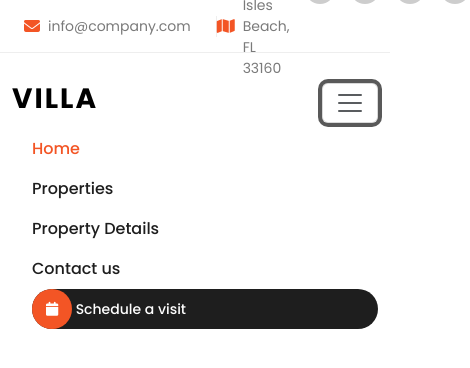
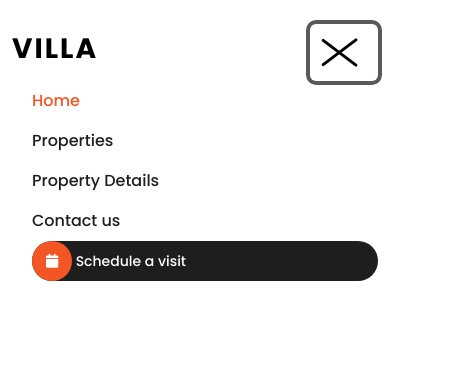
Before and after one commit to mostafa93sh/responsive-villa-agency, a plain HTML site: page index.html in a window 390 px wide. Both pictures are taken after a click on the button "Toggle navigation". Shown: the whole page, 470 px wide, since content can reach past the window. Drawn offline with Linux system fonts and the light colour scheme.

Commit message:
add humberger menu in medium device and small device

```diff
--- a/css/style.css
+++ b/css/style.css
@@ -1,6 +1,7 @@
 * {
   padding: 0;
   margin: 0;
+  transition: 0.5s;
 }
 body {
   font-family: "Poppins", sans-serif;
@@ -47,6 +48,11 @@ body {
 .sub-nav .social-icons .icon i {
   color: white;
 }
+@media screen and (max-width: 768px) {
+  .sub-nav {
+    display: none;
+  }
+}
 
 /* ///////////////////////////////////////////// */
 /* navbar style ///////////////////////////////// */
@@ -83,6 +89,9 @@ nav .container-fluid a h1 {
   padding-right: 15px;
   margin-right: 0;
 }
+#navbarNav ul li:last-child a:hover {
+  color: #f35525 !important;
+}
 #navbarNav ul li:last-child i {
   background-color: #f35525;
   width: 40px;
@@ -91,3 +100,38 @@ nav .container-fluid a h1 {
   line-height: 40px;
   text-align: center;
 }
+#navbarNav ul li:last-child a:hover i {
+  color: #fff !important;
+}
+nav button {
+  border: none !important;
+  position: relative;
+}
+nav button span {
+  display: block;
+  height: 3px;
+  background-color: #000;
+  width: 40px;
+  margin: 10px 0;
+  border-radius: 10px;
+}
+nav button span:first-child {
+  width: 25px;
+}
+nav button span:last-child {
+  width: 35px;
+}
+.open span:nth-child(2) {
+  background-color: transparent;
+}
+.open span:first-child {
+  width: 44px;
+  transform: rotate(37deg);
+  transform-origin: left;
+}
+.open span:last-child {
+  width: 44px;
+  transform: rotate(-37deg);
+  transform-origin: left;
+}
+/* */
--- a/index.html
+++ b/index.html
@@ -16,7 +16,7 @@
   </head>
   <body>
     <main>
-      <div class="sub-nav container-fluid d-flex align-items-center">
+      <div class="sub-nav container-fluid d-md-flex align-items-center">
         <div class="container-md d-flex justify-content-between">
           <div class="info d-flex align-items-center justify-content-between">
             <div class="email d-flex align-items-center justify-content-around">
@@ -54,8 +54,10 @@
               aria-controls="navbarNav"
               aria-expanded="false"
               aria-label="Toggle navigation"
+              id="togglerButton"
             >
-              <span class="navbar-toggler-icon"></span>
+              <!-- <span class="navbar-toggler-icon"></span> -->
+              <span></span><span></span><span></span>
             </button>
             <div
               class="collapse navbar-collapse justify-content-end"
@@ -89,5 +91,6 @@
       </div>
     </main>
     <script src="js/bootstrap.min.js"></script>
+    <script src="js/main.js"></script>
   </body>
 </html>
--- /dev/null
+++ b/js/main.js
@@ -0,0 +1,11 @@
+const menuButton = document.getElementById("togglerButton");
+let menuStatu = false;
+
+menuButton.addEventListener("click", () => {
+  menuStatu = !menuStatu;
+  if (menuStatu) {
+    menuButton.classList.add("open");
+  } else {
+    menuButton.classList.remove("open");
+  }
+});
```
